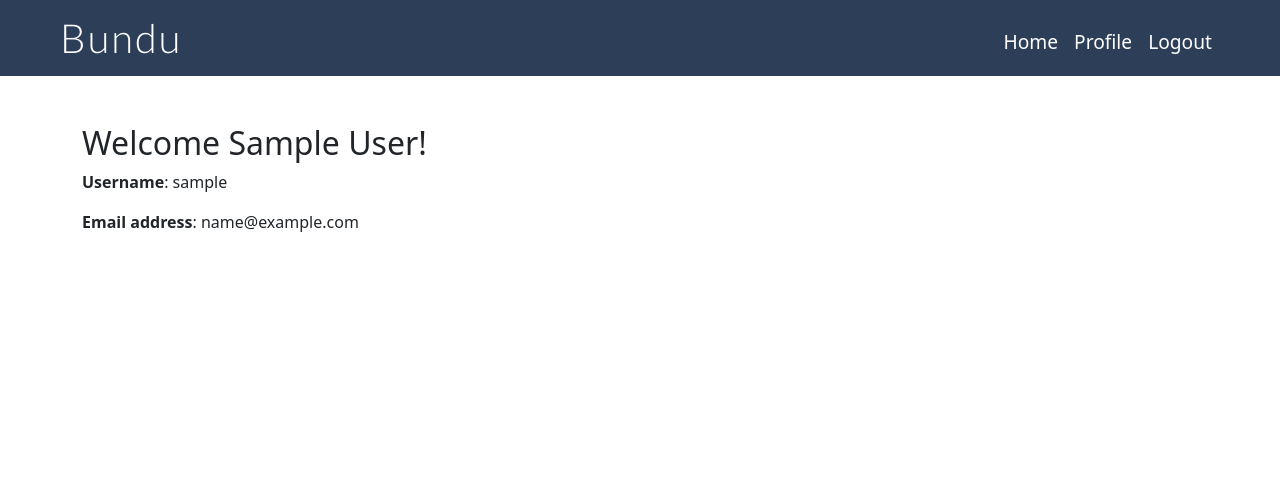
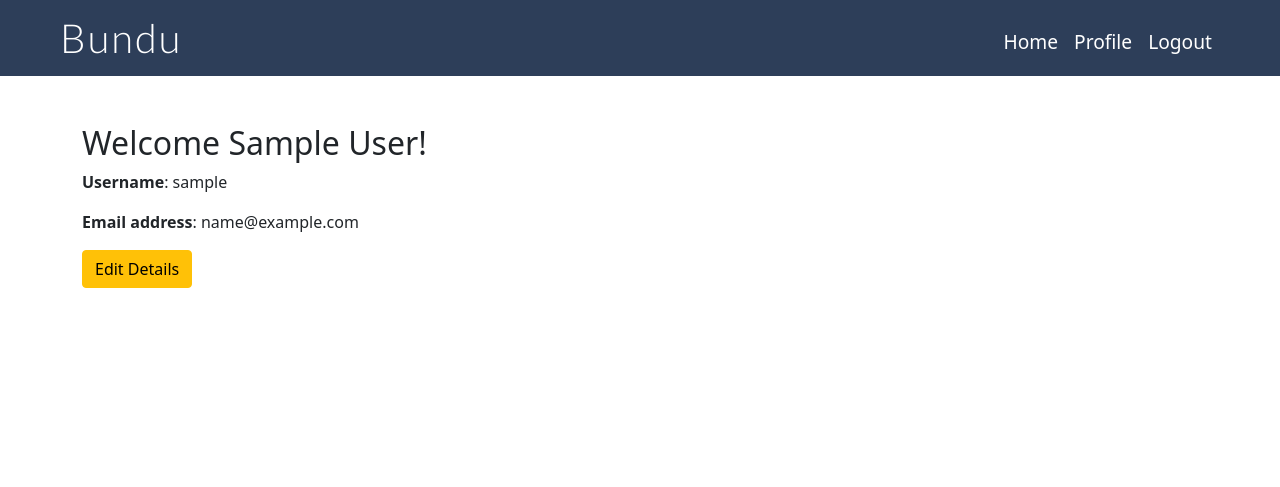
Before and after one commit to Tony118g/bundu-restaurant, a Django app: page /accounts/profile/ in a window 1280 px wide. Shown: the top 487 px of the page. Run offline with Django 3.2, Linux system fonts and the light colour scheme; the visitor is signed in with stand-in values (Sample User, id 1).

Commit message:
Add a link to edit account details in profile page

```diff
--- a/accounts/templates/profile.html
+++ b/accounts/templates/profile.html
@@ -6,6 +6,7 @@
     <h2>Welcome {{ f_name }} {{ l_name }}!</h2>
     <p><span class="fw-bold">Username</span>: {{ username }}</p>
     <p><span class="fw-bold">Email address</span>: {{ email_address }}</p>
+    <a class="btn btn-warning" href="{% url 'edit_account' request.user.id %}">Edit Details</a>
 </div>
 
 {%endblock%}
```
